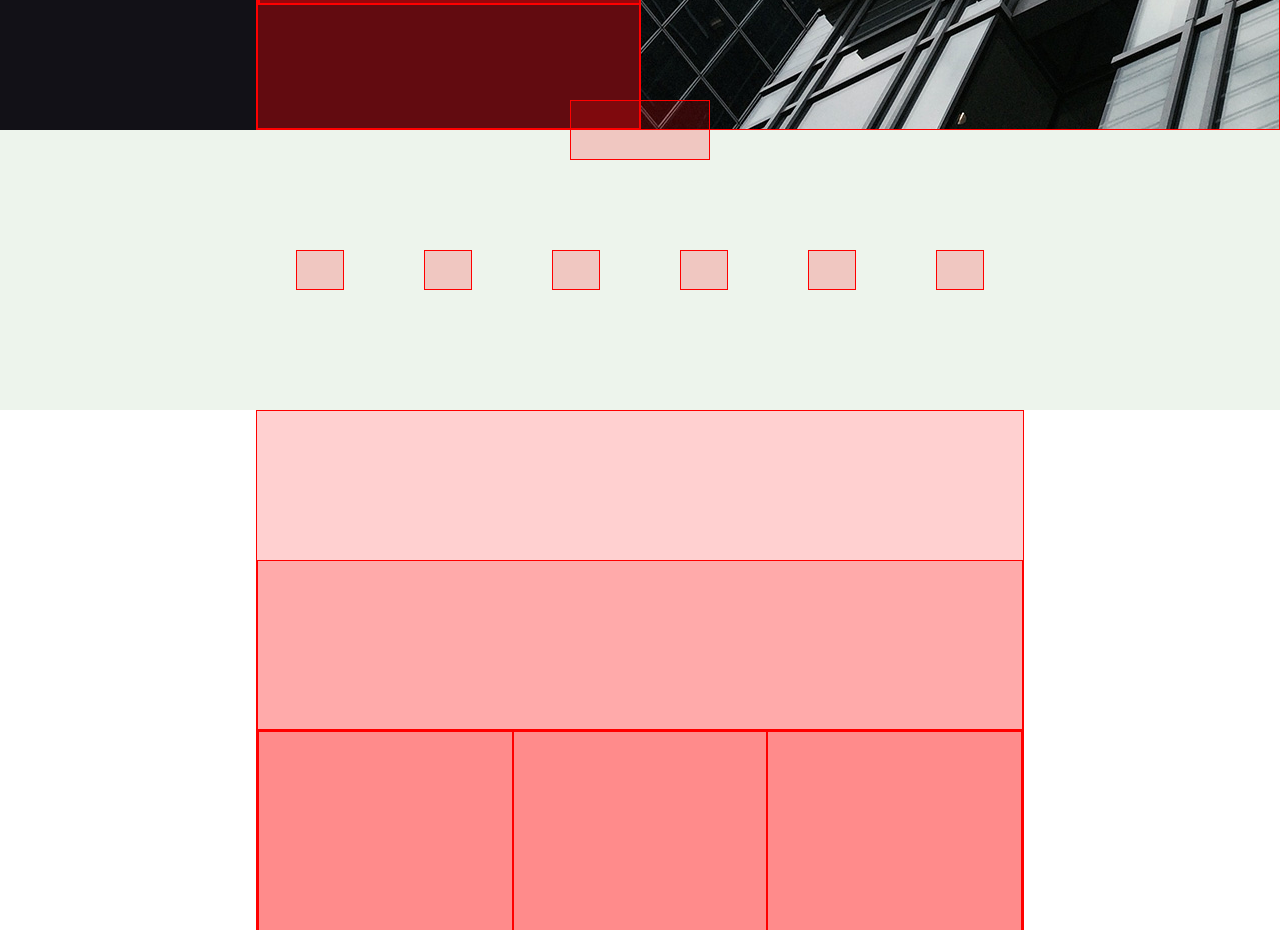
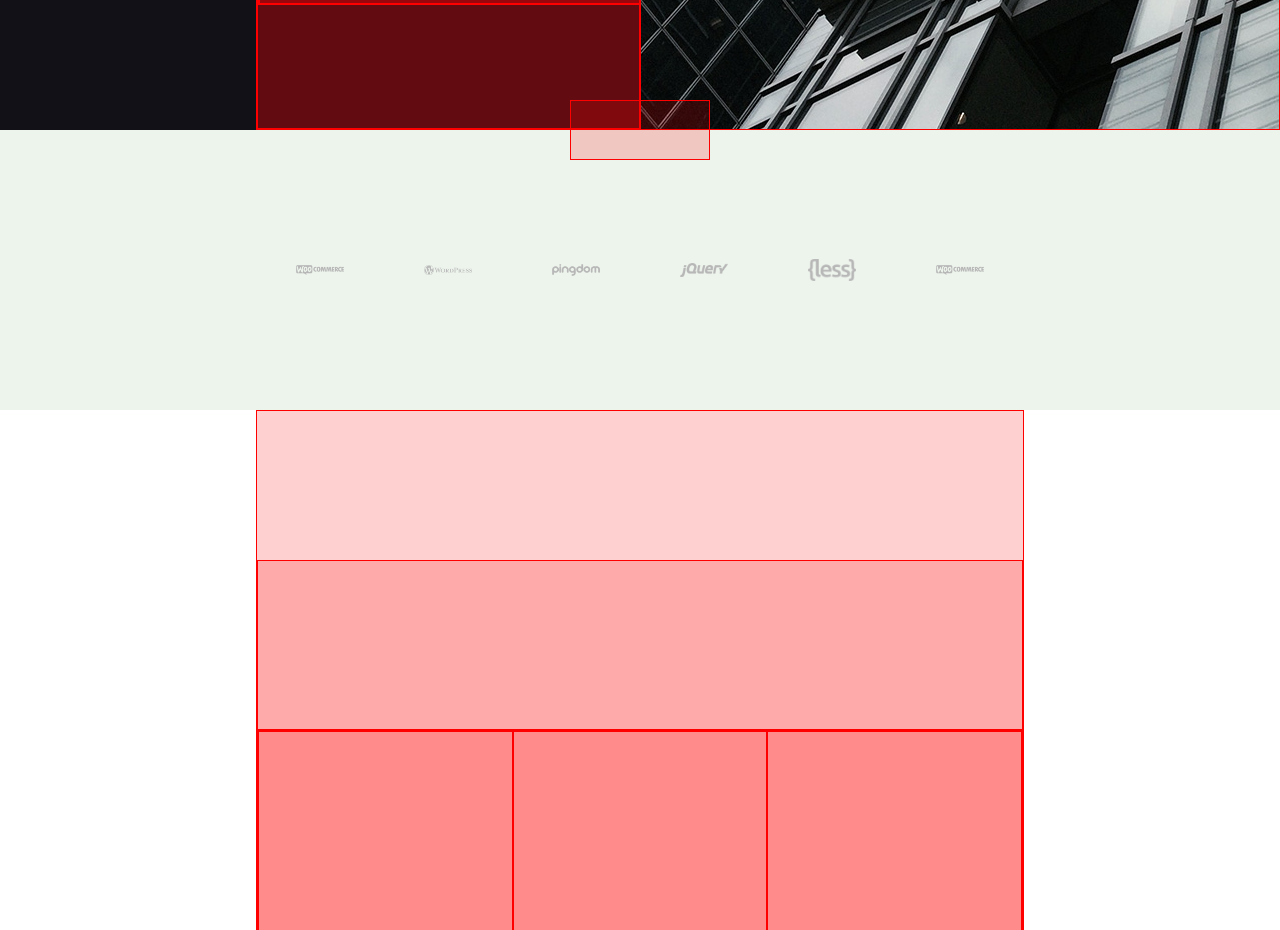
Before and after one commit to NicolaBellini/proj-html-vuejs, a Vue app: page / in a window 1280 px wide. Shown: the part 2540-3470 px from the top of the page. Built offline with nearby package versions, Linux system fonts and the light colour scheme.

Commit message:
[add] logos images

```diff
--- a/src/components/partials/Logos.vue
+++ b/src/components/partials/Logos.vue
@@ -5,12 +5,24 @@ export default {};
 <template>
   <div class="wrapper">
     <div class="my-container">
-      <div class="logo debug"></div>
-      <div class="logo debug"></div>
-      <div class="logo debug"></div>
-      <div class="logo debug"></div>
-      <div class="logo debug"></div>
-      <div class="logo debug"></div>
+      <div class="logo">
+        <img src="../../../public/img/logo-1.png" alt="" />
+      </div>
+      <div class="logo">
+        <img src="../../../public/img/logo-2.png" alt="" />
+      </div>
+      <div class="logo">
+        <img src="../../../public/img/logo-3.png" alt="" />
+      </div>
+      <div class="logo">
+        <img src="../../../public/img/logo-4.png" alt="" />
+      </div>
+      <div class="logo">
+        <img src="../../../public/img/logo-5.png" alt="" />
+      </div>
+      <div class="logo">
+        <img src="../../../public/img/logo-1.png" alt="" />
+      </div>
     </div>
   </div>
 </template>
@@ -24,10 +36,19 @@ export default {};
   .my-container {
     display: flex;
     align-items: center;
+    // filter: grayscale(100%);
+    filter: invert(80%);
     .logo {
+      display: flex;
+      align-items: center;
+      justify-content: center;
       height: 40px;
       margin: 0 40px;
       width: calc(100% / 6);
+      img {
+        max-height: 100%;
+        max-width: 100%;
+      }
     }
   }
 }
```
